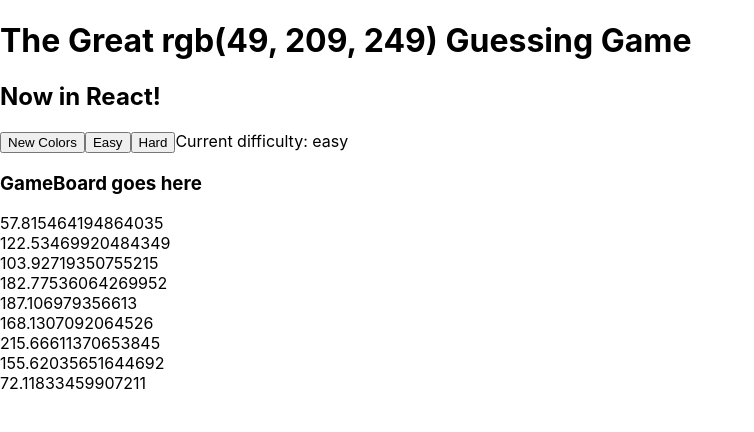
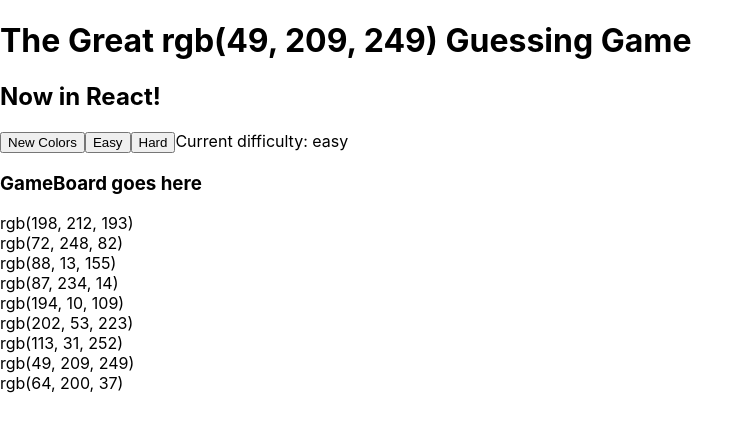
Before and after one commit to zealousAnemone/color-guessing-react, a React (Create React App) app: page / in a window 1280 px wide. Shown: the top 432 px of the page, without its empty margins (0-754 px from the left). Built offline with nearby package versions, Linux system fonts and the light colour scheme.

Commit message:
Pass random colors from state down to game board

```diff
--- a/src/App.js
+++ b/src/App.js
@@ -52,7 +52,7 @@ class App extends React.Component {
           setDifficulty={this.setDifficulty}
           difficulty={this.state.difficulty}
         />
-        <GameBoard />
+        <GameBoard randomColors={this.state.randomColors} />
       </div>
     );
   }
--- a/src/components/GameBoard.js
+++ b/src/components/GameBoard.js
@@ -1,10 +1,10 @@
 import React from "react";
 import ColorSquare from "./ColorSquare.js";
 
-const GameBoard = () => {
+const GameBoard = (props) => {
   let colorSquares = [];
   for (let i = 0; i < 9; i++) {
-    colorSquares.push(<ColorSquare color={Math.random() * 255} />);
+    colorSquares.push(<ColorSquare color={props.randomColors[i]} />);
   }
   return (
     <div>
```
